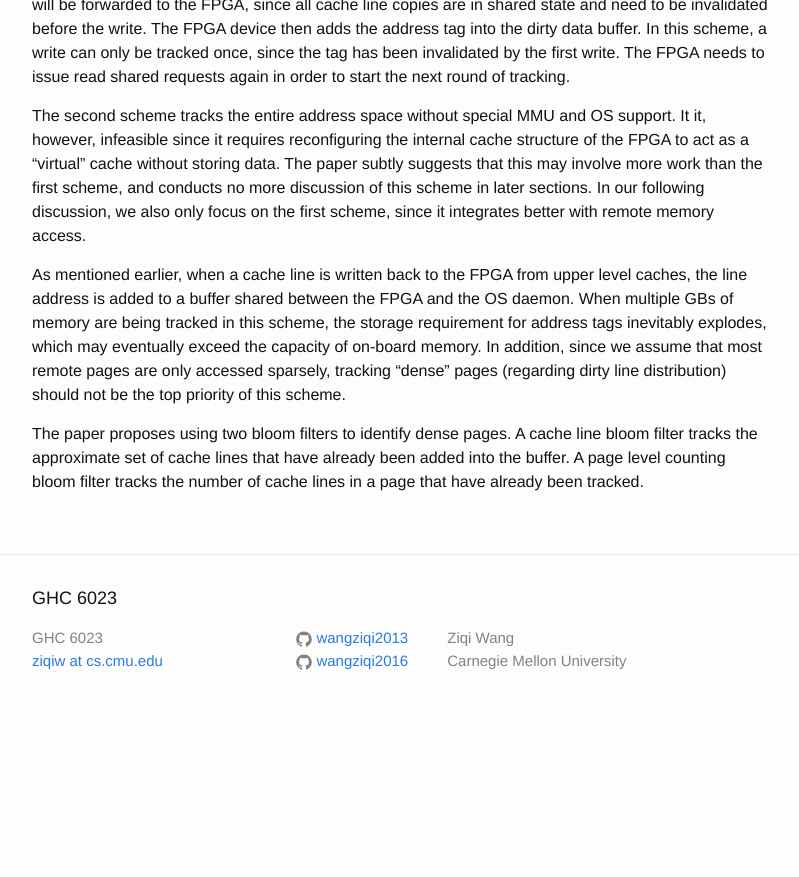
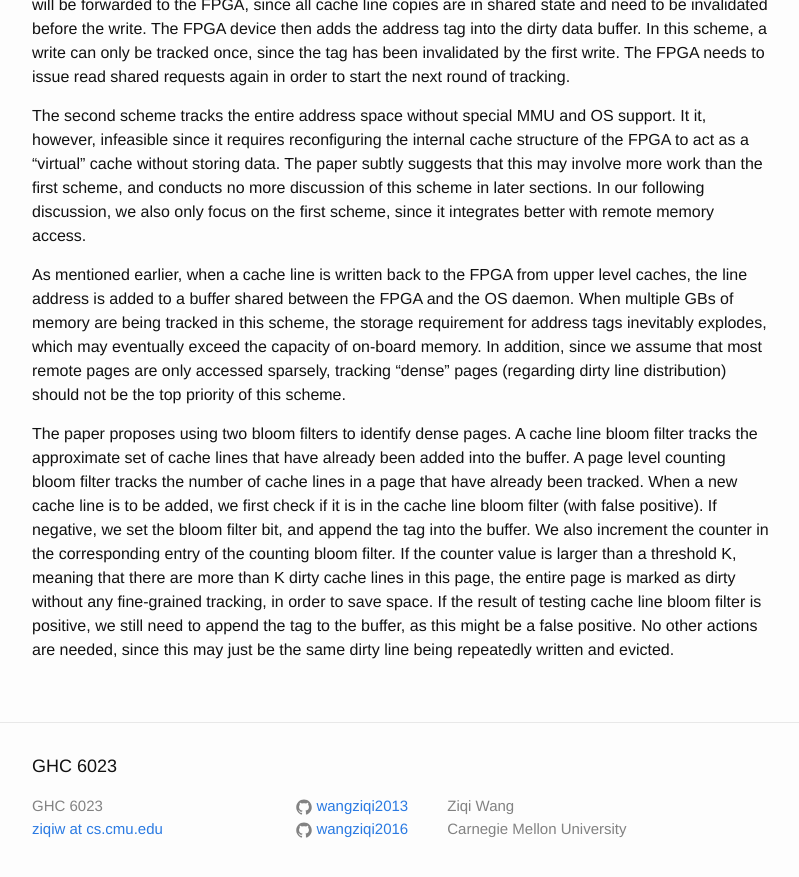
Before and after one commit to wangziqi2013/wangziqi2013.github.io, a Jekyll site: the page built from _posts/2019-11-13-pberry.markdown, in a window 1280 px wide and 900 px high, scrolled down 1624 px. Shown: the top 877 px of the window, without its empty margins (238-1037 px from the left). Built offline with Jekyll 4.4.1, drawn with Linux system fonts in a browser that asks for light colours; before the commit the page ends 2356 px from its top, so only the background shows below that.

Commit message:
Finish bloom filter

```diff
--- a/_posts/2019-11-13-pberry.markdown
+++ b/_posts/2019-11-13-pberry.markdown
@@ -75,4 +75,10 @@ line distribution) should not be the top priority of this scheme.
 
 The paper proposes using two bloom filters to identify dense pages. A cache line bloom filter tracks the approximate set
 of cache lines that have already been added into the buffer. A page level counting bloom filter tracks the number of
-cache lines in a page that have already been tracked.
+cache lines in a page that have already been tracked. When a new cache line is to be added, we first check if it is
+in the cache line bloom filter (with false positive). If negative, we set the bloom filter bit, and append the tag into
+the buffer. We also increment the counter in the corresponding entry of the counting bloom filter. If the counter value
+is larger than a threshold K, meaning that there are more than K dirty cache lines in this page, the entire page is
+marked as dirty without any fine-grained tracking, in order to save space. If the result of testing cache line
+bloom filter is positive, we still need to append the tag to the buffer, as this might be a false positive. No other
+actions are needed, since this may just be the same dirty line being repeatedly written and evicted.
```
